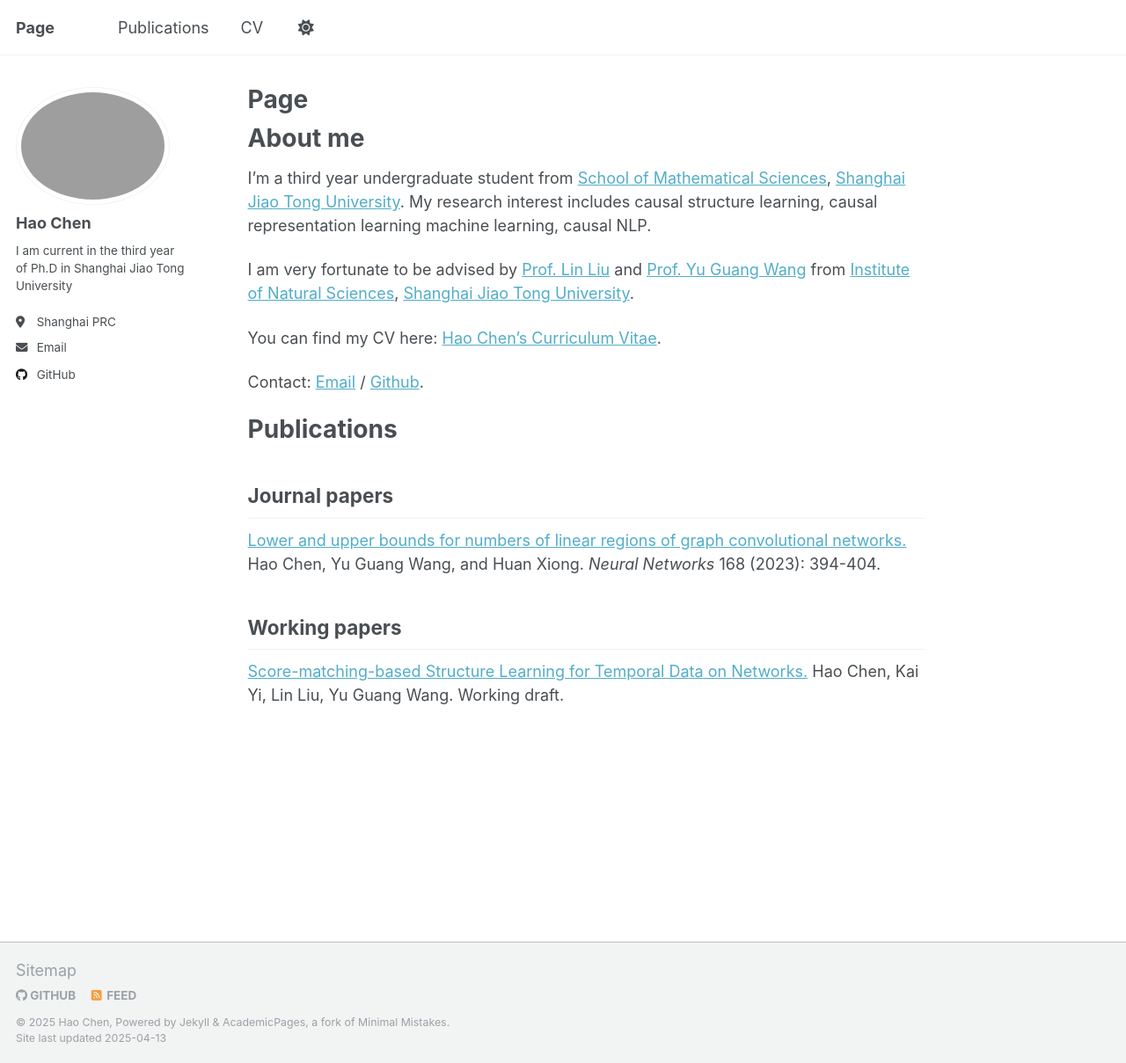
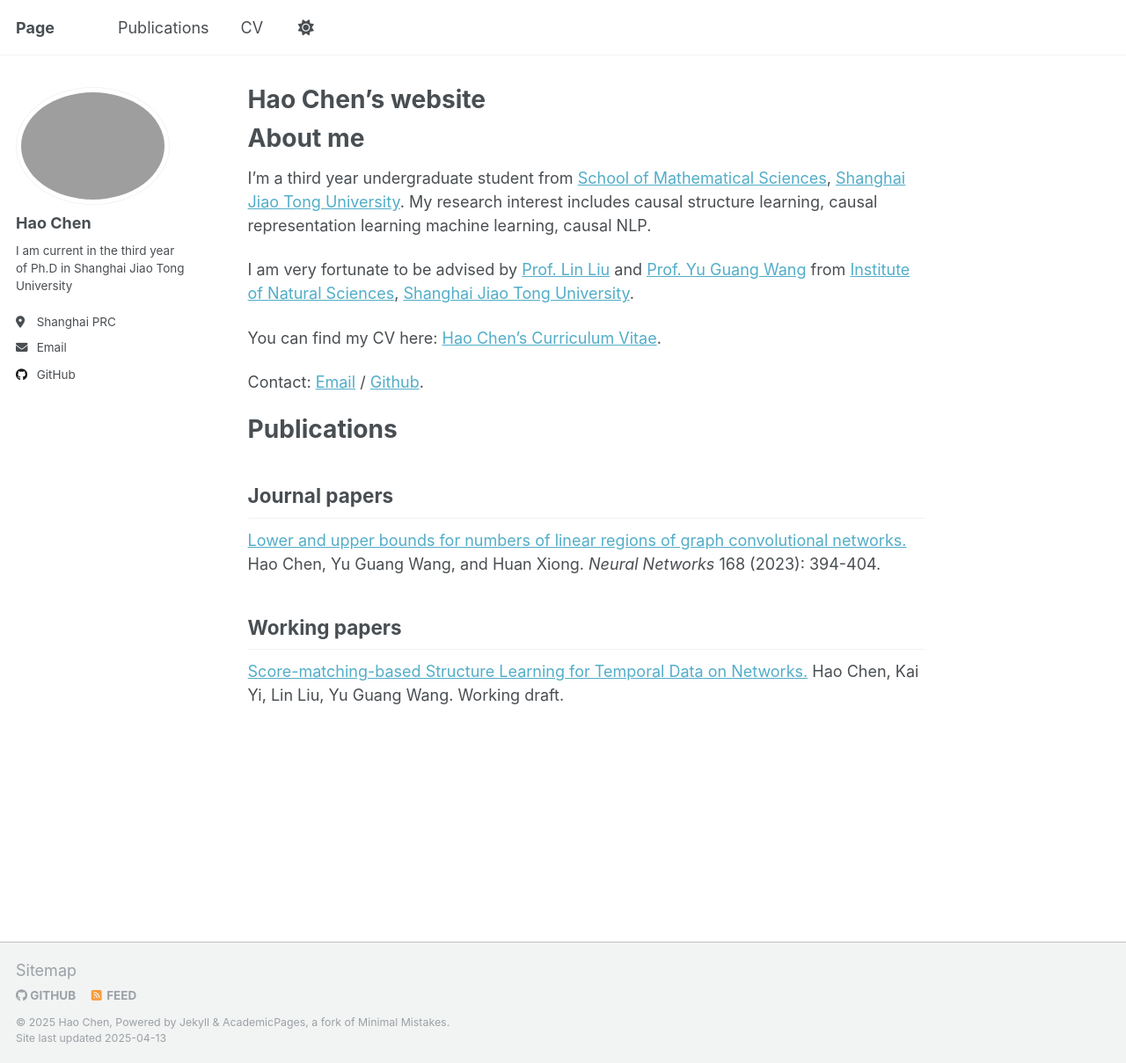
Before and after one commit to utulie/new, a Jekyll site: the page built from _pages/about.md, in a window 1280 px wide and 1209 px high. Shown: the whole window at 88% size. Built offline with Jekyll 4.4.1, drawn with Linux system fonts in a browser that asks for light colours.

Commit message:
Update about.md

```diff
--- a/_pages/about.md
+++ b/_pages/about.md
@@ -1,6 +1,6 @@
 ---
 permalink: /
-title: "Page"
+title: "Hao Chen's website"
 author_profile: true
 redirect_from:
   - /about/
```
